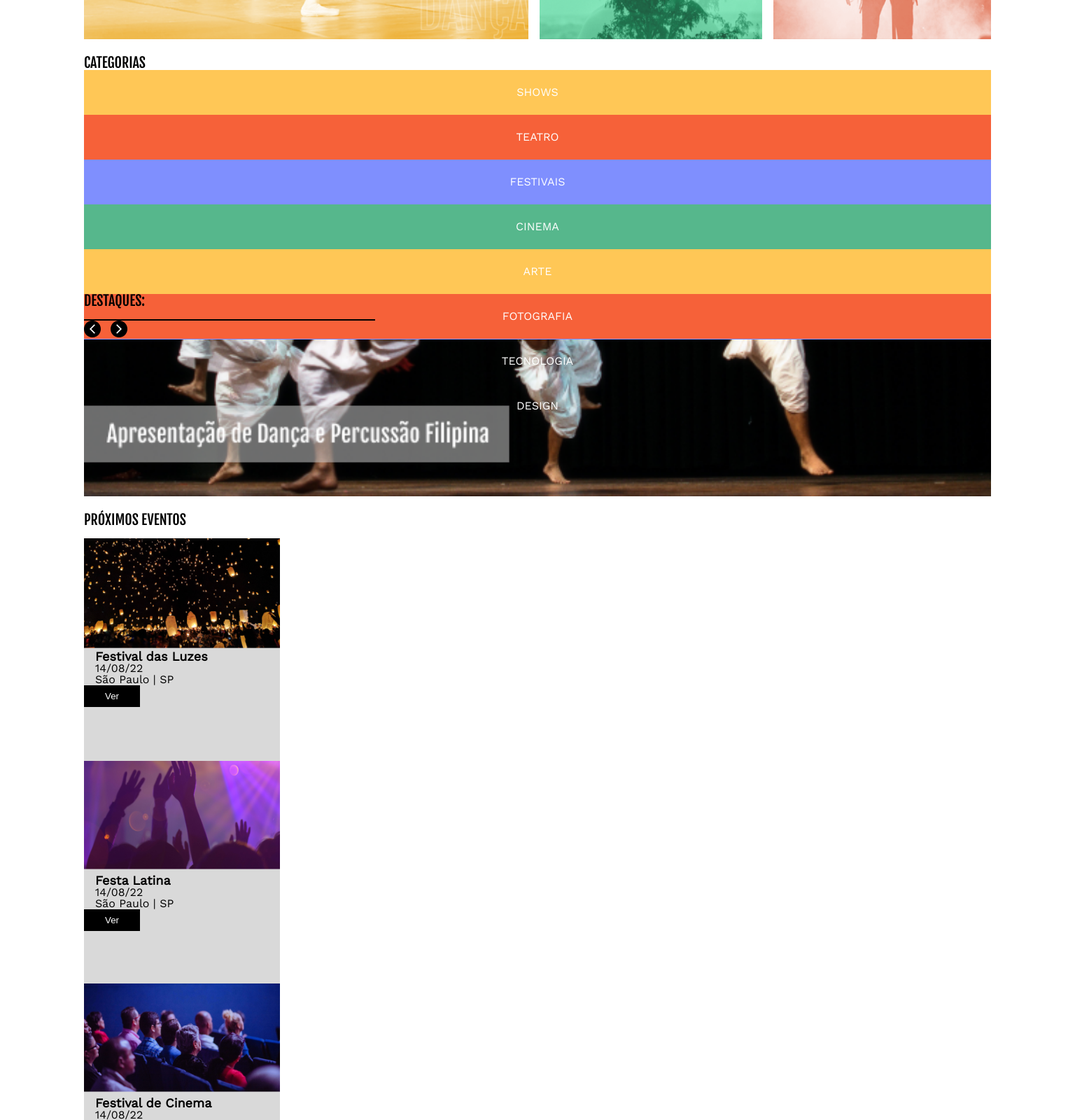
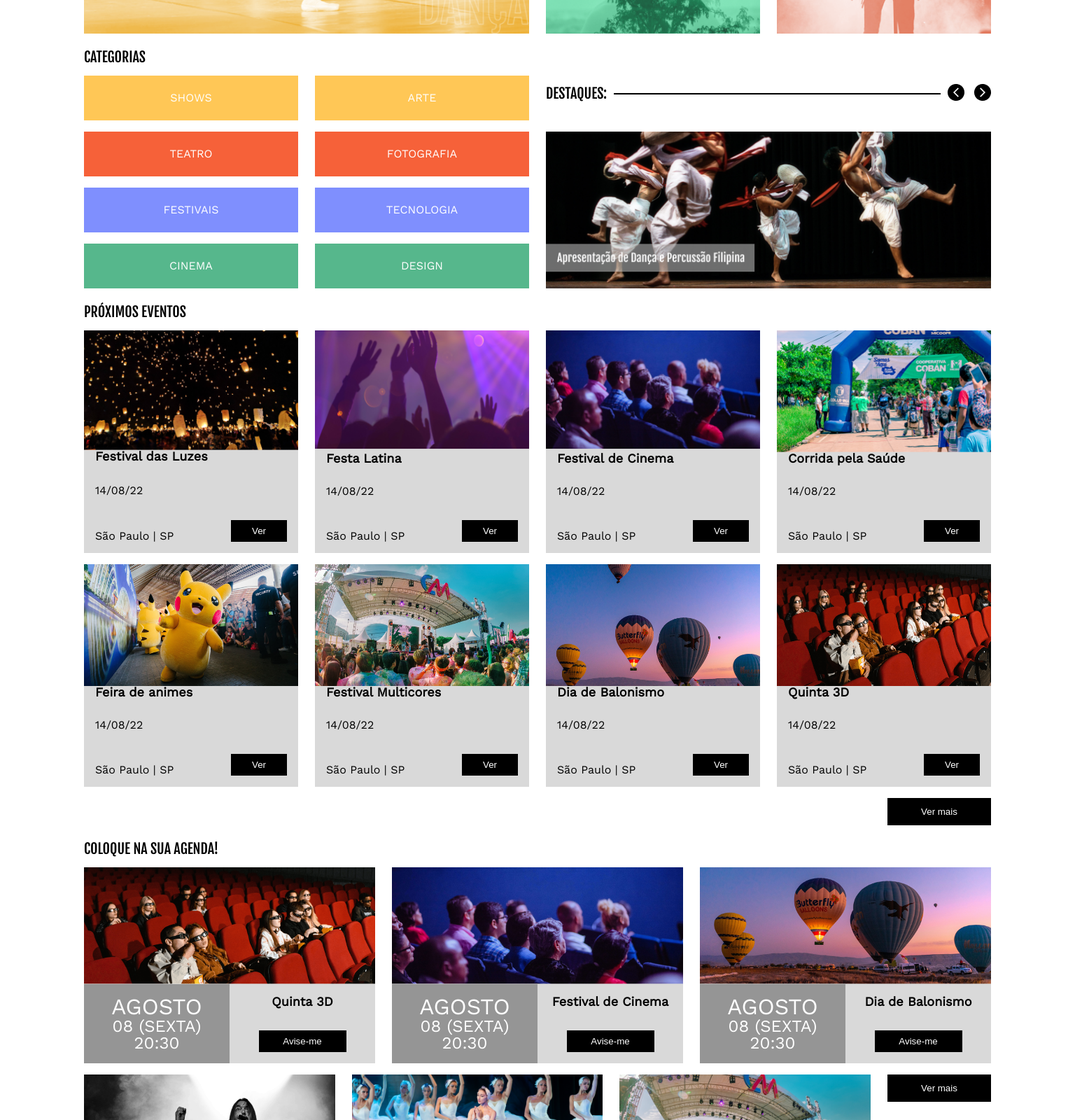
Before and after one commit to GabrielLPupo/alura, a plain HTML site: page alura-culturama-grid-flexbox/index.html in a window 1536 px wide. Shown: the part 580-2180 px from the top of the page at 70% size. Drawn offline with nearby package versions, Linux system fonts and the light colour scheme.

Commit message:
culturama complete

```diff
--- a/alura-culturama-grid-flexbox/assets/style/flex.css
+++ b/alura-culturama-grid-flexbox/assets/style/flex.css
@@ -6,12 +6,79 @@
     column-gap: 33px;
 }
 
+.categorias__lista {
+    display: flex;
+    flex-direction: column;
+    row-gap: .5rem;
+
+}
+
+.destaques{
+    display: flex;
+    align-items: center;
+    gap: 10px;
+}
+
+.destaques__barra{
+    flex-grow: 1;
+}
+
+.eventos__lista{
+    display: flex;
+    flex-wrap: wrap;
+    column-gap: 1.5rem;
+    row-gap: 1rem;
+    justify-content: center;
+}
+
+.eventos__item{
+    flex-grow: 1;
+    max-width: 400px;
+}
+
+.agenda__lista{
+
+    display: flex;
+    flex-wrap: wrap;
+    column-gap: 1.5rem;
+    row-gap: 1rem;
+    justify-content: center;
+}
+
+.agenda__item{
+    flex-grow: 1;
+}
+
+.rodape {
+    display: flex;
+    flex-wrap: wrap;
+    justify-content: space-between;
+}
+
+.rodape__logo{
+    align-self: end;
+}
+
 @media (min-width: 720px) {
     .menu {
         column-gap: 75px;
     }
 
+    .categorias__lista{
+        flex-wrap: wrap;
+        column-gap: 1.5rem;
+        row-gap: 1rem;
+    }
+
+    .eventos__lista{
+        justify-content: end;
+    }
+
+    .agenda__lista{
+        justify-content: end;
+    }
 }
+
 
 @media (min-width:1440px) {
 
--- a/alura-culturama-grid-flexbox/assets/style/grid.css
+++ b/alura-culturama-grid-flexbox/assets/style/grid.css
@@ -12,7 +12,49 @@
     grid-row: 2/4;
 }
 
+.eventos__item{
+    display: grid;
+    grid-template-columns: 1fr auto;
+    grid-template-rows: auto repeat(2, 1fr) auto;
+    grid-template-areas:
+        "imagem imagem"
+        "nome nome"
+        "data data"
+        "local botao";
+}
+
+.eventos__item img{
+    grid-area: imagem;
+}
+.eventos__item h3{
+    grid-area: nome;
+}
+.eventos__item h4{
+    grid-area: data;
+}
+.eventos__item h5{
+    grid-area: local;
+    align-self: end;
+}
+.eventos__item button{
+    grid-area: botao;
+}
+
+.agenda__item {
+    display: grid;
+    grid-template-columns: repeat(2, 1fr);
+    grid-template-rows: auto 1fr;
+}
+
+.agenda__item img {
+    grid-column: 1/3;
+}
+
 @media (min-width: 720px){
+    .banner{
+        grid-template-columns: calc(50% - 0.75rem) auto auto;
+        column-gap: 1.5rem;
+    }
 
     .banner img:nth-child(1) {
         grid-column: 1/2;
@@ -26,5 +68,31 @@
 }
 
 @media (min-width: 1440px){
+    .categorias {
+        display: grid;
+        grid-template-areas:
+        "titulo titulo"
+        "lista destaque"
+        "lista imagem";
+        row-gap: 1rem;
+        column-gap: 1.5rem;
+        grid-template-columns: calc(50% - 0.75rem);
+        grid-template-rows: auto 1fr auto;
+    }
 
+    .categorias__titulo {
+        grid-area: titulo;
+    }
+
+    .categorias__lista {
+        grid-area: lista;
+    }
+
+    .categorias__destaques {
+        grid-area: destaque;
+    }
+
+    .categorias__imagem {
+        grid-area: imagem;
+    }
 }
```
